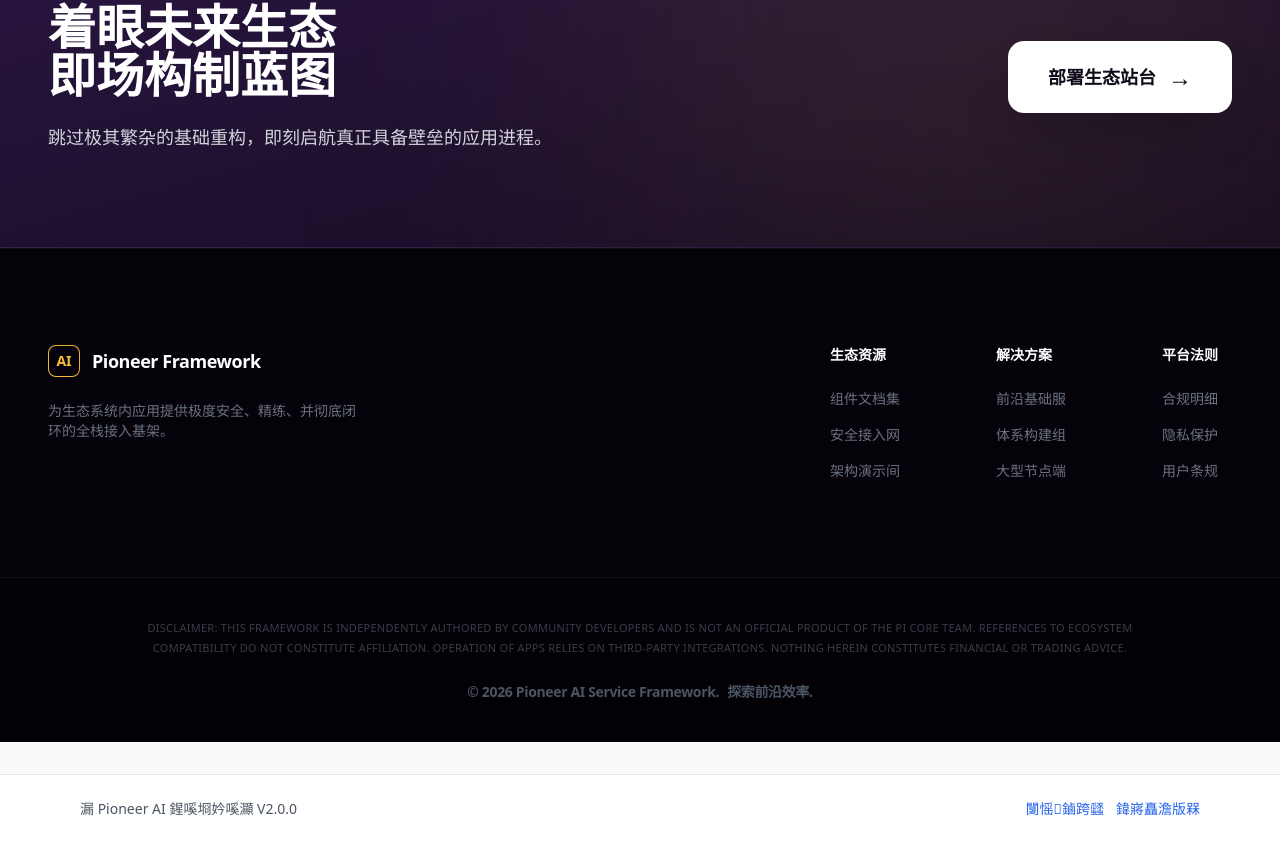
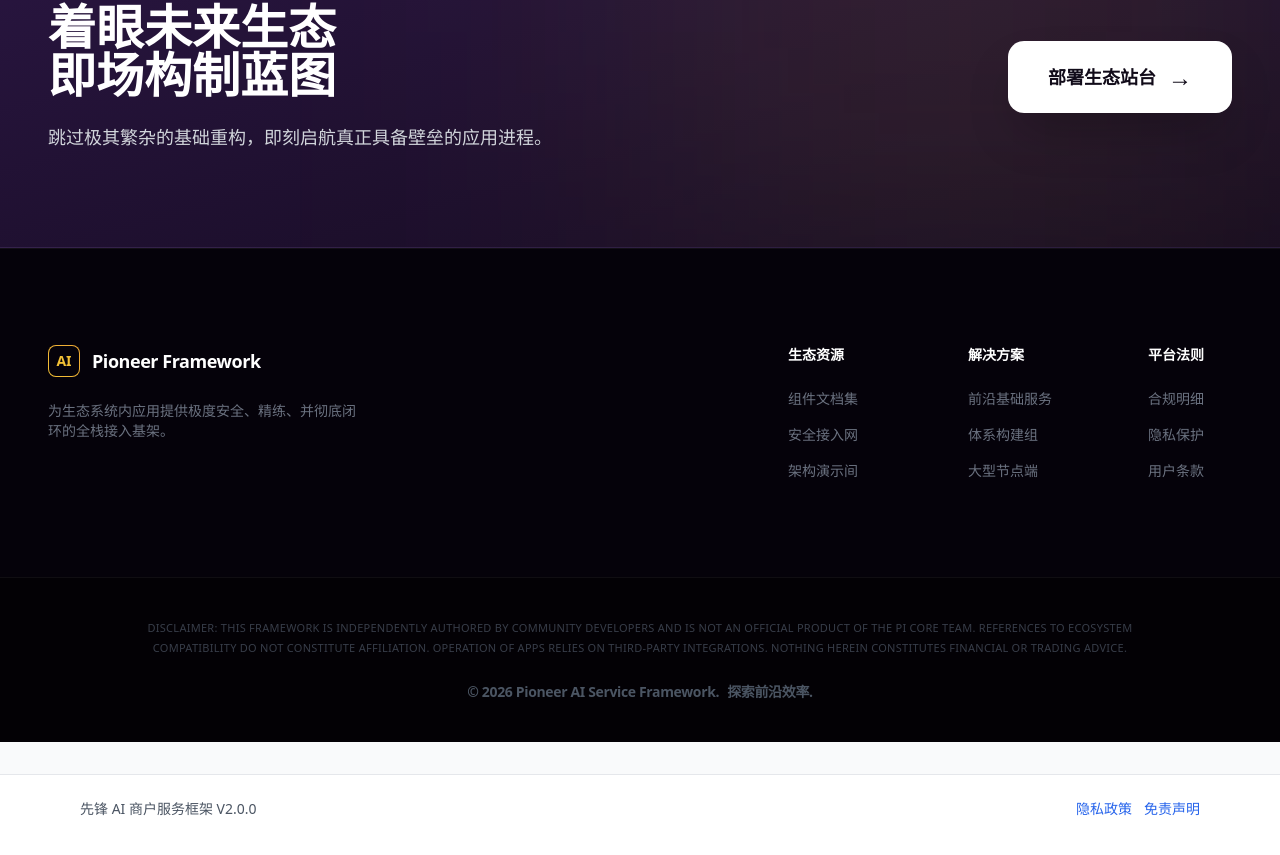
Before and after one commit to chunmeiyunqi-stack/pi-merchant-framework, a Next.js app in the folder apps/web/: page / in a window 1280 px wide. Shown: the part 2802-3657 px from the top of the page. Built offline with nearby package versions, Linux system fonts and the light colour scheme; no server answers.

Commit message:
fix: resolve garbled Chinese text in FooterLegal

```diff
--- a/apps/web/src/app/layout.tsx
+++ b/apps/web/src/app/layout.tsx
@@ -1,11 +1,31 @@
 import './globals.css';
-import type { Metadata } from 'next';
+import type { Metadata, Viewport } from 'next';
 import EnvBanner from '@/components/EnvBanner';
 import FooterLegal from '@/components/FooterLegal';
 
 export const metadata: Metadata = {
   title: 'Pioneer AI Service Framework',
   description: '赋能千万先锋的智能服务引擎与可复用业务平台基建。',
+  applicationName: 'Pioneer AI Service Framework',
+  manifest: '/manifest.json',
+  appleWebApp: {
+    capable: true,
+    title: 'Pioneer AI Service Framework',
+    statusBarStyle: 'default',
+  },
+  formatDetection: {
+    telephone: false,
+  },
+  other: {
+    'mobile-web-app-capable': 'yes',
+  },
+};
+
+export const viewport: Viewport = {
+  themeColor: '#1a1a2e',
+  width: 'device-width',
+  initialScale: 1,
+  maximumScale: 1,
 };
 
 export default function RootLayout({ children }: { children: React.ReactNode }) {
--- a/apps/web/src/app/page.tsx
+++ b/apps/web/src/app/page.tsx
@@ -433,7 +433,7 @@ export default function HomePage() {
               <ul className="space-y-3 md:space-y-4 text-xs md:text-sm text-gray-500 font-medium">
                 <li>
                   <Link href="#pricing" className="md:hover:text-white transition-colors">
-                    前沿基础服
+                    前沿基础服务
                   </Link>
                 </li>
                 <li>
@@ -463,7 +463,7 @@ export default function HomePage() {
                 </li>
                 <li>
                   <Link href="/" className="md:hover:text-white transition-colors">
-                    用户条规
+                    用户条款
                   </Link>
                 </li>
               </ul>
--- a/apps/web/src/components/FooterLegal.tsx
+++ b/apps/web/src/components/FooterLegal.tsx
@@ -11,19 +11,22 @@ export default function FooterLegal() {
     <footer className="bg-white border-t mt-8">
       <div className="max-w-6xl mx-auto px-4 py-6 flex flex-col gap-3">
         <div className="flex flex-col sm:flex-row sm:items-center sm:justify-between gap-3">
-          <div className="text-sm text-gray-600">漏 Pioneer AI 鍟嗘埛妗嗘灦 V2.0.0</div>
+          {/* \u5148\u950b AI \u5546\u6237\u670d\u52a1\u6846\u67b6 V2.0.0 */}
+          <div className="text-sm text-gray-600">{'\u5148\u950b'} AI {'\u5546\u6237\u670d\u52a1\u6846\u67b6'} V2.0.0</div>
           <div className="flex gap-3">
             <button
               onClick={() => setShowPrivacy((s) => !s)}
               className="text-sm text-blue-600 hover:underline"
             >
-              闅愮鏀跨瓥
+              {/* \u9690\u79c1\u653f\u7b56 */}
+              {'\u9690\u79c1\u653f\u7b56'}
             </button>
             <button
               onClick={() => setShowDisclaimer((s) => !s)}
               className="text-sm text-blue-600 hover:underline"
             >
-              鍏嶈矗澹版槑
+              {/* \u514d\u8d23\u58f0\u660e */}
+              {'\u514d\u8d23\u58f0\u660e'}
             </button>
           </div>
         </div>
```
Also changed, not shown: apps/web/public/manifest.json (added).
